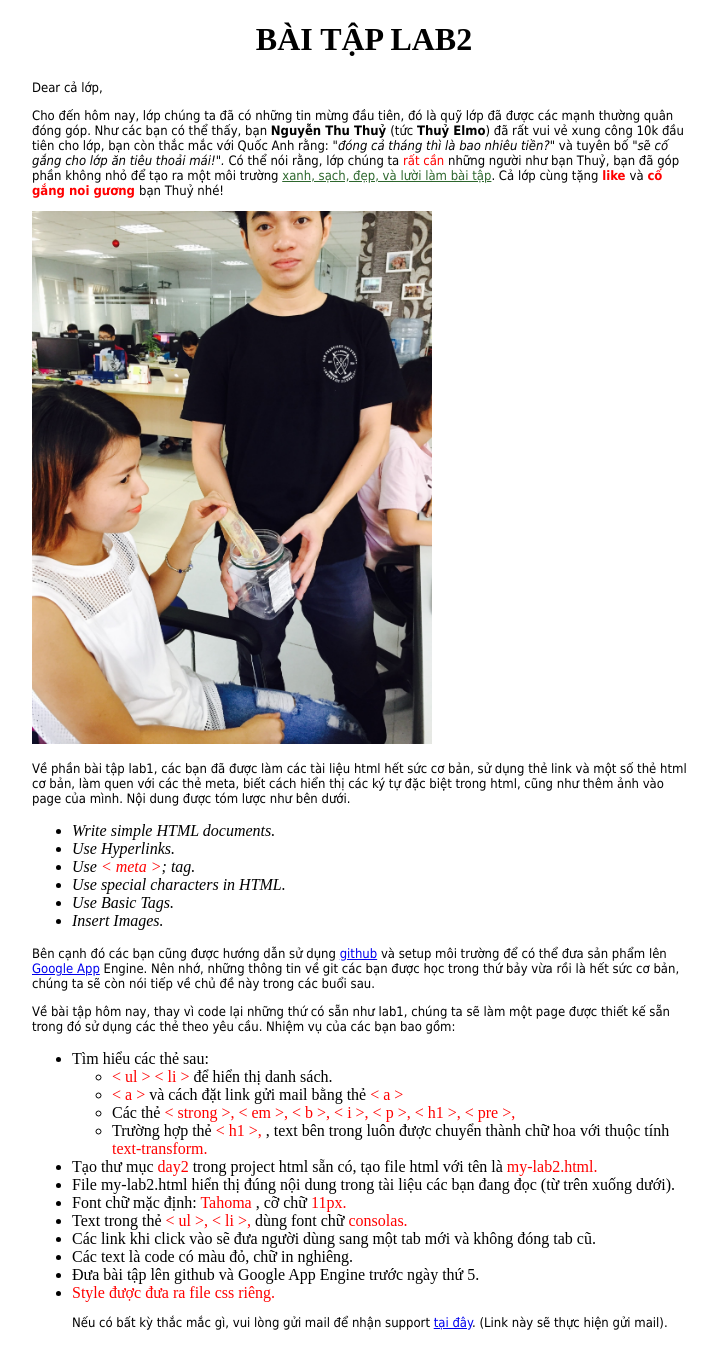
After one commit to letrongdetoan/test6, a PHP site: page /ngay2/ngay2baitap1.html in a window 1280 px wide. The commit adds this page. Shown: the whole page, without its empty margins (276-993 px from the left). Run offline with PHP 8.4, Linux system fonts and the light colour scheme.

Commit message:
ngaythu2

```diff
--- /dev/null
+++ b/ngay2/css/ngay2bai1.css
@@ -0,0 +1,40 @@
+img{
+    width: 400px;
+}
+div{
+    margin: 0px 300px;
+}
+
+h1{
+    text-align: center;
+    text-transform: uppercase;
+}
+p{
+    font-family: Tahoma;
+    font-size: 13px;
+}
+.maudonghieng{
+    color: red;
+    font-weight: inherit;
+}
+.maudobeo{
+    color: red;
+    font-weight: bold;
+}
+.nghieng{
+    font-weight: initial;
+}
+ul{
+    font-weight: lighter;
+}
+.xanhgachchan{
+    color: blue;
+    text-decoration: underline;
+}
+.maudo{
+    color: red;
+}
+.mauxanhchuoi{
+    color: #2d672d;
+    text-decoration: underline;
+}
--- /dev/null
+++ b/ngay2/ngay2baitap1.html
@@ -0,0 +1,89 @@
+<!DOCTYPE html>
+<html lang="en">
+<head>
+    <meta charset="UTF-8">
+    <title>Ngay 2 bai 1</title>
+    <link rel="stylesheet" href="css/ngay2bai1.css">
+</head>
+<body>
+<div>
+    <h1>bài tập lab2</h1>
+    <p>Dear cả lớp,</p>
+    <p>Cho đến hôm nay, lớp chúng ta đã có những tin mừng đầu tiên, đó là quỹ lớp đã được các mạnh thường quân đóng góp.
+        Như
+        các bạn có thể thấy, bạn <b>Nguyễn Thu Thuỷ </b>(tức <b>Thuỷ Elmo</b>) đã rất vui vẻ xung công 10k đầu tiên cho
+        lớp, bạn còn
+        thắc
+        mắc với Quốc Anh rằng: <i>"đóng cả tháng thì là bao nhiêu tiền?"</i> và tuyên bố <i>"sẽ cố gắng cho lớp ăn tiêu
+            thoải
+            mái!".</i>
+        Có thể nói rằng, lớp chúng ta <span class="maudonghieng">rất cần</span> những người như bạn Thuỷ, bạn đã góp
+        phần không nhỏ để tạo ra một môi
+        trường
+        <span   class="mauxanhchuoi">xanh, sạch, đẹp, và lười làm bài tập</span>. Cả lớp cùng tặng <span class="maudobeo">like </span>và <span
+                class="maudobeo">cố gắng noi gương </span> bạn Thuỷ nhé!
+    </p>
+    <img src="images/anh.jpg" alt="">
+    <p>
+        Về phần bài tập lab1, các bạn đã được làm các tài liệu html hết sức cơ bản, sử dụng thẻ link và một số thẻ html
+        cơ
+        bản, làm quen với các thẻ meta, biết cách hiển thị các ký tự đặc biệt trong html, cũng như thêm ảnh vào page của
+        mình. Nội dung được tóm lược như bên dưới.
+    </p>
+    <ul><em>
+        <li>Write simple HTML documents.</li>
+        <li>Use Hyperlinks.</li>
+        <li>Use <span class="maudonghieng">&lt meta &gt</span>;
+            tag.
+        </li>
+        <li>Use special characters in HTML.</li>
+        <li>Use Basic Tags.</li>
+        <li>Insert Images.</li>
+    </em>
+    </ul>
+    <p>
+        Bên cạnh đó các bạn cũng được hướng dẫn sử dụng <a href="https://google.com">github</a> và setup môi trường để
+        có thể đưa sản phẩm lên <a href="https://google.com">Google App</a>
+        Engine. Nên nhớ, những thông tin về git các bạn được học trong thứ bảy vừa rồi là hết sức cơ bản, chúng ta sẽ
+        còn nói tiếp về chủ đề này trong các buổi sau.
+    </p>
+    <p>
+        Về bài tập hôm nay, thay vì code lại những thứ có sẵn như lab1, chúng ta sẽ làm một page được thiết kế sẵn trong
+        đó sử dụng các thẻ theo yêu cầu. Nhiệm vụ của các bạn bao gồm:
+    </p>
+    <ul>
+        <li>Tìm hiểu các thẻ sau: <br>
+            <ul>
+                <li><span class="maudo">&lt ul &gt &lt li &gt </span>để hiển thị danh sách.</li>
+                <li><span class="maudo">&lt a &gt </span> và cách đặt link gửi mail bằng thẻ <span class="maudo"> &lt a &gt </span>
+                </li>
+                <li>
+                    Các thẻ <span class="maudo">&lt strong &gt, </span>
+                    <span class="maudo">&lt em &gt, </span>
+                    <span class="maudo">&lt b &gt, </span>
+                    <span class="maudo">&lt i &gt, </span>
+                    <span class="maudo">&lt p &gt, </span>
+                    <span class="maudo">&lt h1 &gt, </span>
+                    <span class="maudo">&lt pre &gt, </span>
+                </li>
+                <li>Trường hợp thẻ <span class="maudo">&lt h1 &gt, </span>, text bên trong luôn được chuyển thành chữ
+                    hoa với thuộc tính <span class="maudo">text-transform. </span>
+                </li>
+            </ul>
+        </li>
+        <li>Tạo thư mục <span class="maudo"> day2 </span> trong project html sẵn có, tạo file html với tên là <span
+                class="maudo"> my-lab2.html. </span></li>
+        <li>File my-lab2.html hiển thị đúng nội dung trong tài liệu các bạn đang đọc (từ trên xuống dưới).</li>
+        <li>Font chữ mặc định: <span class="maudo"> Tahoma </span>, cỡ chữ <span class="maudo"> 11px. </span></li>
+        <li>Text trong thẻ <span class="maudo">&lt ul &gt, </span>
+            <span class="maudo">&lt li &gt, </span> dùng font chữ <span class="maudo">consolas.</span></li>
+        <li>Các link khi click vào sẽ đưa người dùng sang một tab mới và không đóng tab cũ.</li>
+        <li>Các text là code có màu đỏ, chữ in nghiêng.</li>
+        <li>Đưa bài tập lên github và Google App Engine trước ngày thứ 5.</li>
+        <li><span class="maudo">Style được đưa ra file css riêng.</span></li>
+        <p>Nếu có bất kỳ thắc mắc gì, vui lòng gửi mail để nhận support <a class="linkchuyen" href="https://google.com">tại
+            đây</a>. (Link này sẽ thực hiện gửi
+            mail).</p>
+</div>
+</body>
+</html>
--- a/ngay2/ngay2vidumixselector.html
+++ b/ngay2/ngay2vidumixselector.html
@@ -45,5 +45,11 @@
 
 
 <h3>day la the h3</h3>
+<h4 title="phude" class="test" id="testid">the tiltle co suc manh the nao?</h4>
+<a href="vnxpress.net">vnxperen</a>
+<div class="hello">helloo div</div>
+
+
+
 </body>
 </html>
```
Also changed, not shown: ngay2/css/style.css (+19 -0 lines), ngay2/images/anh.jpg (added).
